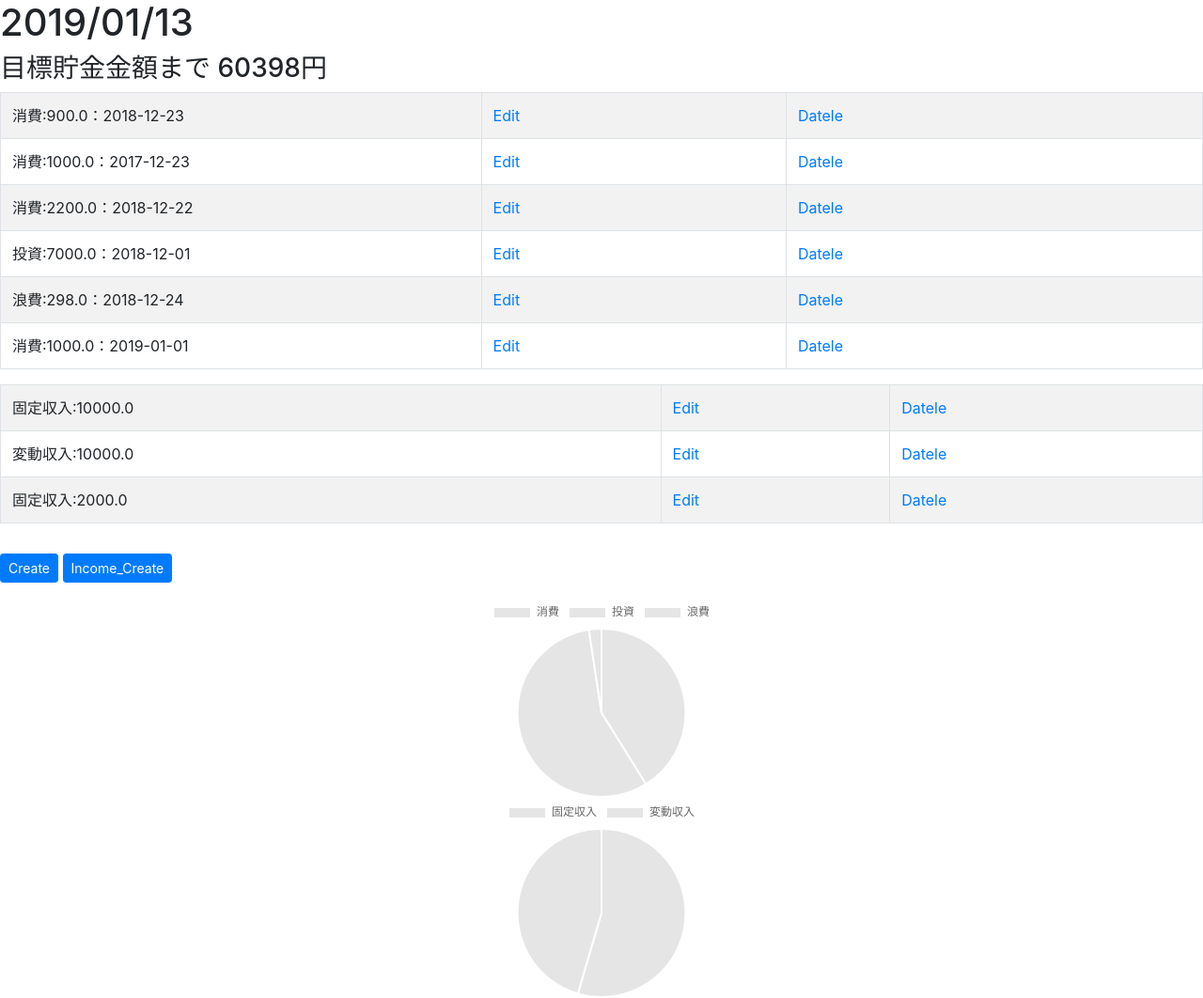
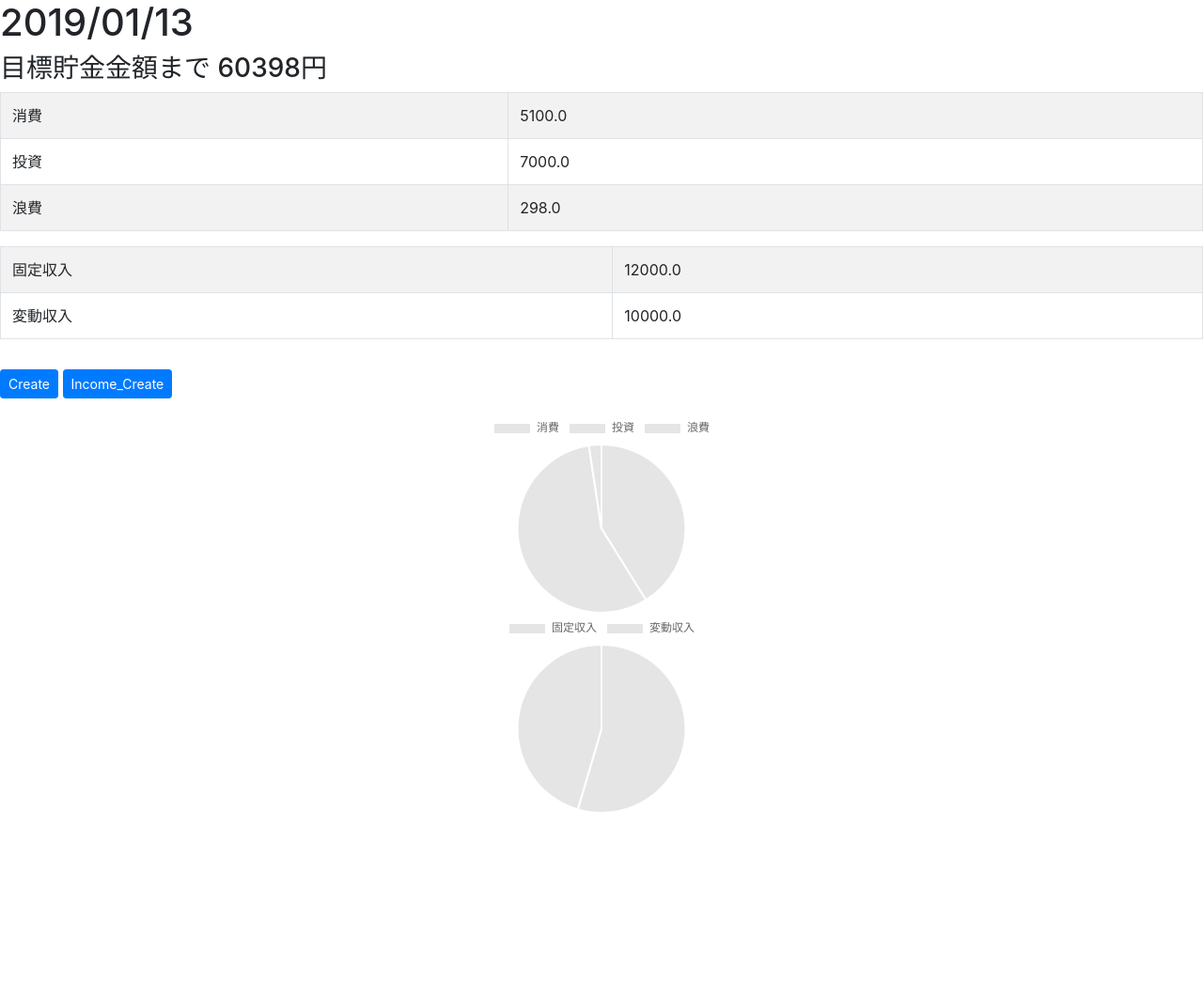
Before and after one commit to sigenogoro/money_book, a Django app: page /dealings/ in a window 1280 px wide. Shown: the whole page at 94% size. After the commit the page ends 864 px from the top, so only its background shows below. Run offline with Django 3.2, Linux system fonts and the light colour scheme; data comes from the database, SQL or seed files in the repository; both versions use the stored data as it was after the commit; some libraries are stand-ins or nearby versions.

Commit message:
edit CSS and more...

```diff
--- a/dealings/models.py
+++ b/dealings/models.py
@@ -4,7 +4,7 @@ from django.db import models
 class Visualization(models.Model):
     choice_name = (
         ('消費','消費'),
-        ('浪費', '浪費'),
+        ('無駄使い', '浪費'),
         ('投資','投資')
     )
     name = models.CharField(max_length=100, choices=choice_name, default=0)
--- a/dealings/static/dealings/css/style.css
+++ /dev/null
@@ -1,3 +0,0 @@
-.row-index{
-    width: 40%;
-}
--- a/dealings/templates/dealings/index.html
+++ b/dealings/templates/dealings/index.html
@@ -12,19 +12,17 @@
         <h1>{{day}}</h1>
         <h3>目標貯金金額まで {{ total_saving }}円</h3>
         <table class="table table-striped table-bordered">
-            {% for item in data %}
+            {% for key, val in data.items %}
                 <tr>
-                    <td class="row-index">{{item}}</td>
-                    <td><a href="{% url 'edit' item.id %}">Edit</a></td>
-                    <td><a href="{% url 'delete' item.id %}">Datele</a></td>
+                    <td>{{key}}</td>
+                    <td>{{val}}</td>
                 </tr>
             {% endfor %}
-        <table class="table table-striped table-bordered" width="10px">
-            {% for item in income_data %}
+        <table class="table table-striped table-bordered">
+            {% for key, val in income_data.items %}
                 <tr>
-                    <td>{{item}}</td>
-                    <td><a href="{% url 'income_edit' item.id %}">Edit</a></td>
-                    <td><a href="{% url 'income_delete' item.id %}">Datele</a></td>
+                    <td>{{key}}</td>
+                    <td>{{val}}</td>
                 </tr>
             {% endfor %}
         </table>
--- a/dealings/views.py
+++ b/dealings/views.py
@@ -13,8 +13,8 @@ def index(request):
     params = {
         'day': datetime.datetime.today().strftime("%Y/%m/%d"),
         'total_saving': total(data, income),
-        'data': data,
-        'income_data': income,
+        'data': change_dict(data),
+        'income_data': change_dict2(income),
         'data_list': cost_list(data),
         'data_income': income_list(income)
     }
@@ -101,6 +101,23 @@ def income_delete(request, num):
     return render(request, 'dealings/income_delete.html', params)
 
 
+def change_dict(data):
+    cost_dict = {}
+    for cost_info in data:
+        if cost_info.name in cost_dict:
+            cost_dict[cost_info.name] += cost_info.money
+        else:
+            cost_dict[cost_info.name] = cost_info.money
+    return cost_dict
+
+def change_dict2(data):
+    income_dict = {}
+    for income_info in data:
+        if income_info.name in income_dict:
+            income_dict[income_info.name] += income_info.income
+        else:
+            income_dict[income_info.name] = income_info.income
+    return income_dict
 
 
 
```
Also changed, not shown: db.sqlite3.
